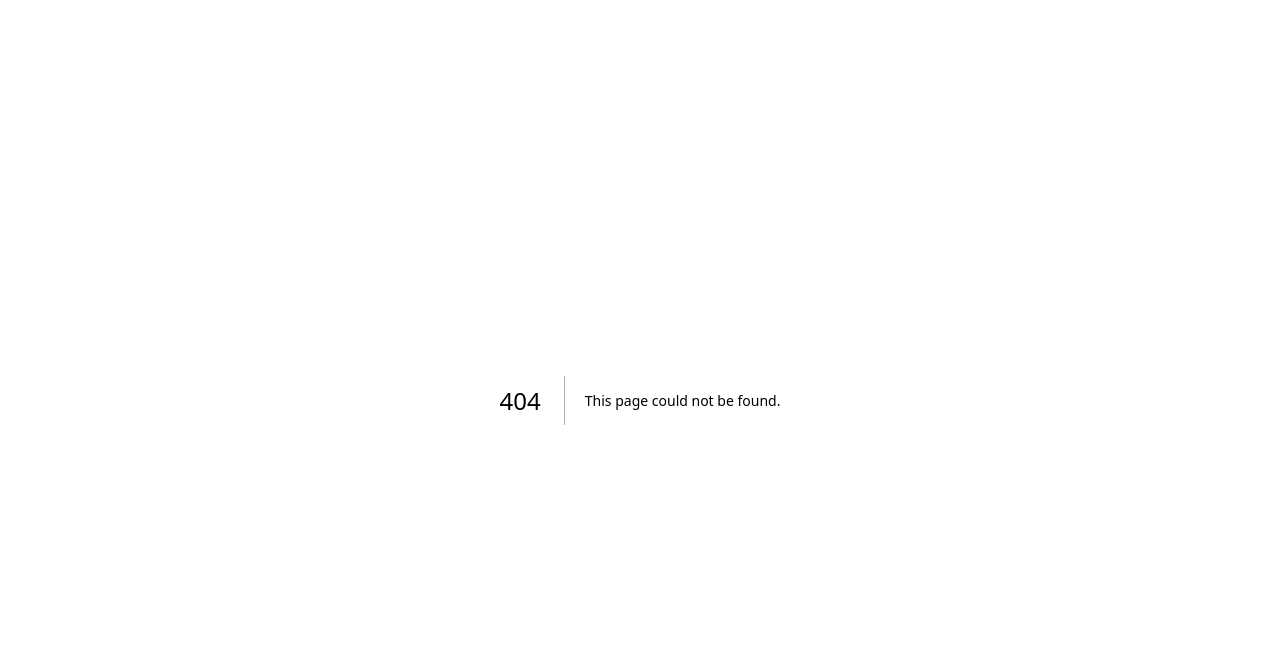
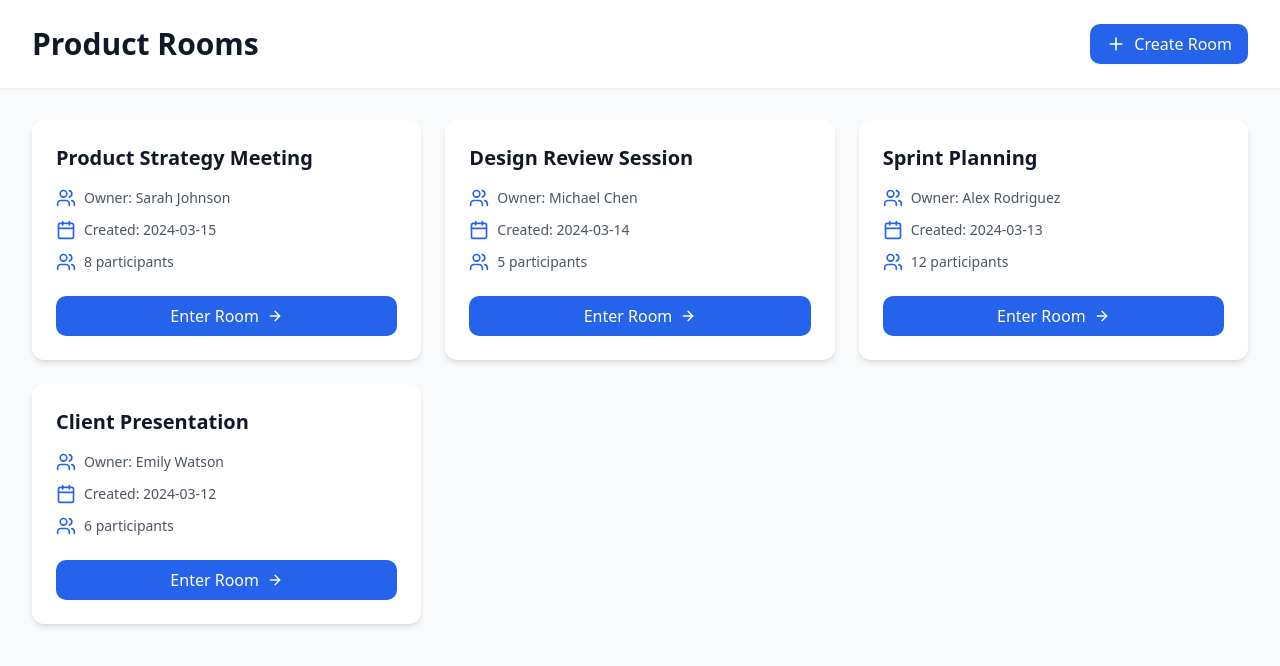
Before and after one commit to MohammedTausif/ThinkSpace-Canvas-App, a Next.js app in the folder apps/canvas-frontend/: page /dashboard in a window 1280 px wide. Before the commit this address had no page. Shown: the top 666 px of the page. Built offline with nearby package versions, Linux system fonts and the light colour scheme.

Commit message:
Added Dashboard

```diff
--- /dev/null
+++ b/apps/canvas-frontend/app/dashboard/page.tsx
@@ -0,0 +1,96 @@
+"use client"
+import { Users, ArrowRight, Calendar, Plus } from 'lucide-react';
+export default function DashboardPage(){
+    const rooms = [
+        {
+          id: 1,
+          title: 'Product Strategy Meeting',
+          owner: 'Sarah Johnson',
+          createdAt: '2024-03-15',
+          participants: 8
+        },
+        {
+          id: 2,
+          title: 'Design Review Session',
+          owner: 'Michael Chen',
+          createdAt: '2024-03-14',
+          participants: 5
+        },
+        {
+          id: 3,
+          title: 'Sprint Planning',
+          owner: 'Alex Rodriguez',
+          createdAt: '2024-03-13',
+          participants: 12
+        },
+        {
+          id: 4,
+          title: 'Client Presentation',
+          owner: 'Emily Watson',
+          createdAt: '2024-03-12',
+          participants: 6
+        }
+      ];
+    return (
+        <div className="min-h-screen bg-gray-50">
+        {/* Header */}
+        <header className="bg-white shadow-sm">
+          <div className="max-w-7xl mx-auto px-4 sm:px-6 lg:px-8 py-6">
+            <div className="flex justify-between items-center">
+              <h1 className="text-3xl font-bold text-gray-900">Product Rooms</h1>
+              <button className="inline-flex items-center px-4 py-2 bg-blue-600 text-white rounded-md hover:bg-blue-700 transition-colors duration-200 shadow-sm">
+                <Plus className="w-5 h-5 mr-2" />
+                Create Room
+              </button>
+            </div>
+          </div>
+        </header>
+
+        {/* Main Content */}
+        <main className="max-w-7xl mx-auto px-4 sm:px-6 lg:px-8 py-8">
+          <div className="grid grid-cols-1 md:grid-cols-2 lg:grid-cols-3 gap-6">
+            {rooms.map((room) => (
+              <div
+                key={room.id}
+                className="bg-white rounded-lg shadow-md hover:shadow-lg transition-shadow duration-300 overflow-hidden"
+              >
+                <div className="p-6">
+                  <div className="flex justify-between items-start mb-4">
+                    <h2 className="text-xl font-semibold text-gray-900 flex-1">
+                      {room.title}
+                    </h2>
+                  </div>
+
+                  <div className="space-y-3">
+                    <div className="flex items-center text-gray-600">
+                      <Users className="w-5 h-5 text-blue-600 mr-2" />
+                      <span className="text-sm">Owner: {room.owner}</span>
+                    </div>
+
+                    <div className="flex items-center text-gray-600">
+                      <Calendar className="w-5 h-5 text-blue-600 mr-2" />
+                      <span className="text-sm">Created: {room.createdAt}</span>
+                    </div>
+
+                    <div className="flex items-center text-gray-600">
+                      <Users className="w-5 h-5 text-blue-600 mr-2" />
+                      <span className="text-sm">{room.participants} participants</span>
+                    </div>
+                  </div>
+
+                  <div className="mt-6">
+                    <button
+                      className="w-full bg-blue-600 text-white py-2 px-4 rounded-md hover:bg-blue-700 transition-colors duration-200 flex items-center justify-center space-x-2"
+                    >
+                      <span>Enter Room</span>
+                      <ArrowRight className="w-4 h-4" />
+                    </button>
+                  </div>
+                </div>
+              </div>
+            ))}
+          </div>
+        </main>
+      </div>
+    )
+}
```
Also changed, not shown: 1 other file (tests, documents, lock files or other folders).
